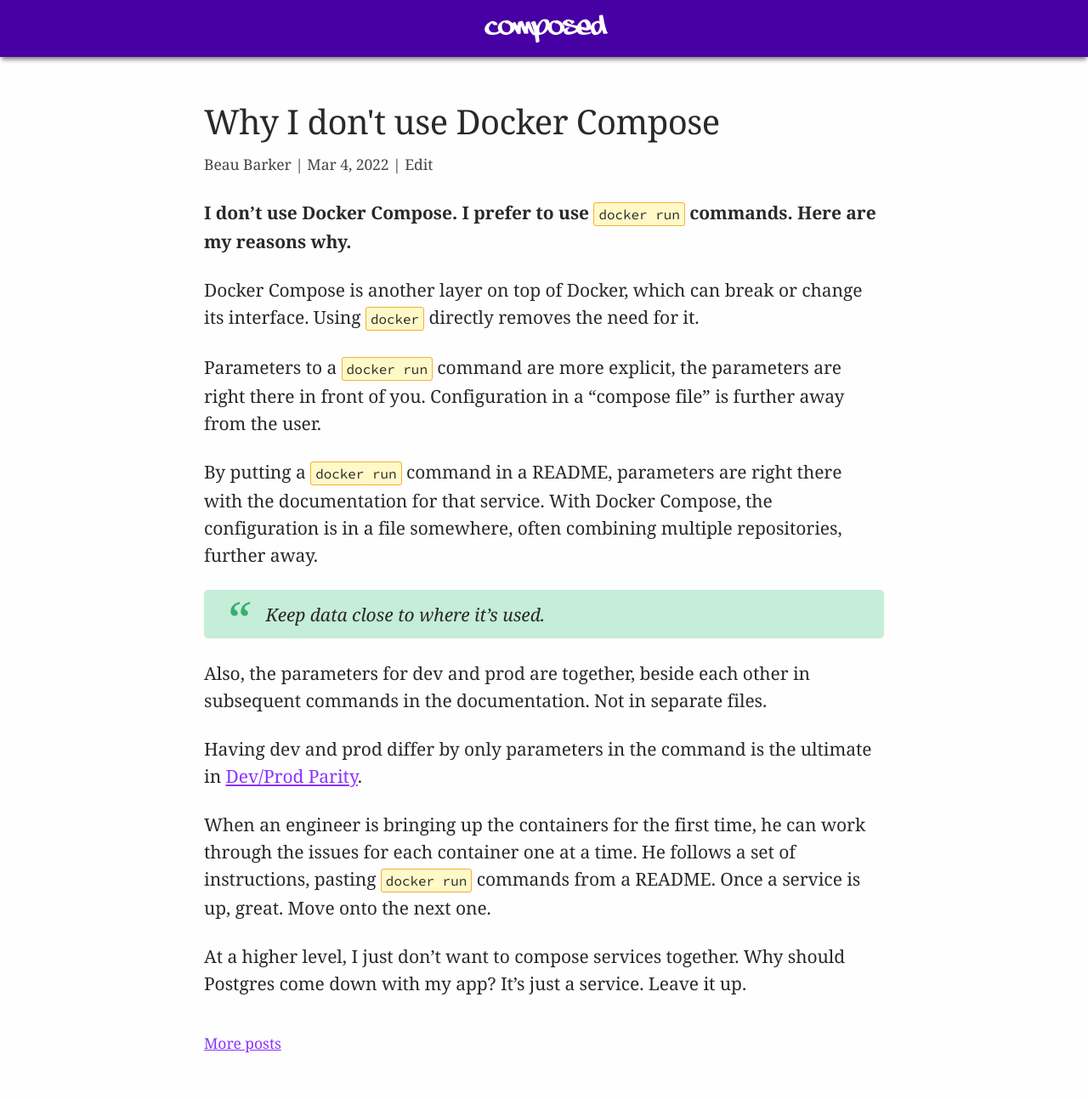
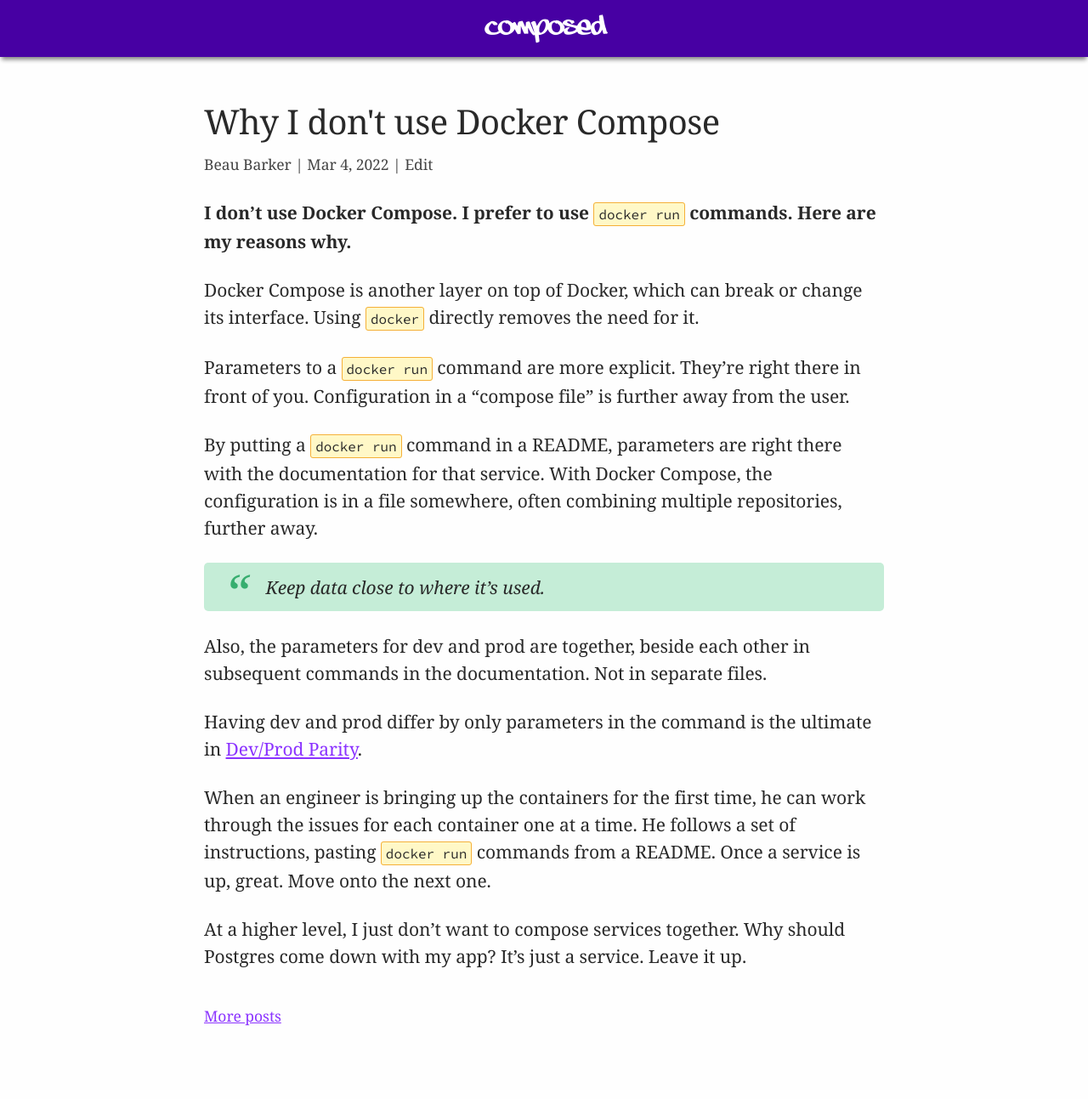
Before and after one commit to explodinglabs/explodinglabs.github.io, a Jekyll site: the page built from docs/_posts/2022-03-04-docker-compose.markdown, in a window 1280 px wide. Shown: the whole page at 85% size. Built offline with Jekyll 4.4.1, drawn with Linux system fonts in a browser that asks for light colours; after the commit the page ends 1261 px from its top, so only the background shows below that.

Commit message:
Update 2022-03-04-docker-compose.markdown

```diff
--- a/docs/_posts/2022-03-04-docker-compose.markdown
+++ b/docs/_posts/2022-03-04-docker-compose.markdown
@@ -9,7 +9,7 @@
 Docker Compose is another layer on top of Docker, which can break or change its
 interface. Using `docker` directly removes the need for it.
 
-Parameters to a `docker run` command are more explicit, the parameters are
+Parameters to a `docker run` command are more explicit. They're
 right there in front of you. Configuration in a "compose file" is further away
 from the user.
 
```
